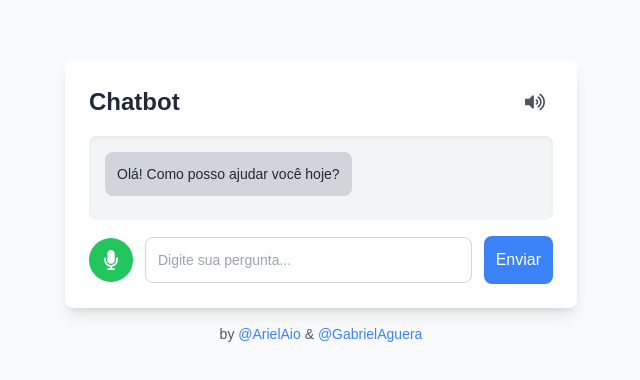
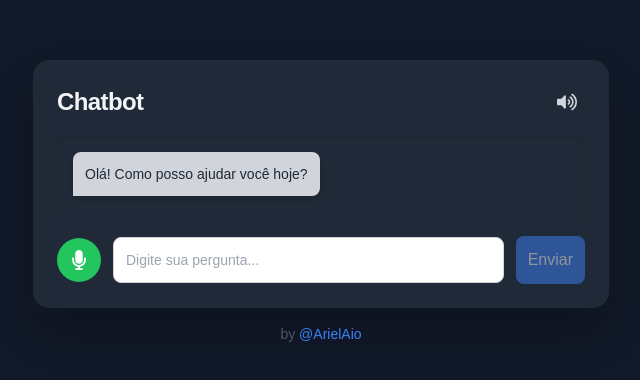
Before and after one commit to ArielAio/ChatBot, a Next.js app: page / in a window 1280 px wide. Shown: the part 198-578 px from the top of the page, without its empty margins (319-959 px from the left). Built offline with nearby package versions, Linux system fonts and the light colour scheme.

Commit message:
refactor: mudando modelo e interface

```diff
--- a/pages/api/chatbot.js
+++ b/pages/api/chatbot.js
@@ -6,50 +6,37 @@ const client = new openai.OpenAI({
     baseURL: "https://chat.maritaca.ai/api",
 });
 
-const contarTokens = (texto) => {
-    return encode(texto).length;
-};
+const contarTokens = texto => encode(texto).length;
 
-const truncarResposta = (resposta) => {
-    const pontoFinal = resposta.lastIndexOf('.');
-    return pontoFinal !== -1 ? resposta.substring(0, pontoFinal + 1) : resposta;
-};
-
-const consultarAPI = async (pergunta) => {
-    const messages = [
-        { role: 'system', content: 'Responda em uma frase curta e completa, não ultrapassando 80 tokens.' },
+const consultarAPI = async pergunta => {
+    const response = await client.chat.completions.create({
+        model: 'sabia-3.1',
+        messages: [
+            { role: 'system', content: 'Responda em uma frase curta e completa, não ultrapassando 200 tokens.' },
             { role: 'user', content: pergunta },
-    ];
-
-    const response = await client.chat.completions.create({
-        model: 'sabia-2-small',
-        messages,
+        ],
         temperature: 0.1,
-        max_tokens: 80,
+        max_tokens: 200,
         stop: ['\n', '.', '!'],
     });
-
-    return truncarResposta(response.choices[0].message.content);
+    return response.choices[0].message.content;
 };
 
 export default async function handler(req, res) {
-    if (req.method === 'POST') {
-        let { pergunta } = req.body;
-
-        if (contarTokens(pergunta) > 50) {
+    if (req.method !== 'POST') {
+        res.status(405).json({ mensagem: 'Método não permitido.' });
+        return;
+    }
+    const { pergunta } = req.body;
+    if (!pergunta || contarTokens(pergunta) > 50) {
         res.status(400).json({ mensagem: 'A pergunta excede o limite de 50 tokens.' });
         return;
     }
-
     try {
         const resposta = await consultarAPI(pergunta);
-
         res.status(200).json({ resposta });
     } catch (error) {
         console.error("Erro ao consultar a API:", error);
         res.status(500).json({ mensagem: 'Erro ao consultar a API.' });
     }
-    } else {
-        res.status(405).json({ mensagem: 'Método não permitido.' });
 }
-}
--- a/pages/index.js
+++ b/pages/index.js
@@ -1,4 +1,4 @@
-import { useState, useRef, useEffect } from 'react';
+import { useState, useRef, useEffect, useCallback } from 'react';
 import { FaMicrophone, FaVolumeMute, FaVolumeUp } from 'react-icons/fa';
 
 export default function Home() {
@@ -7,150 +7,147 @@ export default function Home() {
   const [reconhecedor, setReconhecedor] = useState(null);
   const [ouvindo, setOuvindo] = useState(false);
   const [mute, setMute] = useState(false);
+  const [loading, setLoading] = useState(false);
   const circuloRef = useRef(null);
   const endOfMessagesRef = useRef(null);
 
-  const falarResposta = (texto) => {
+  const falarResposta = useCallback((texto) => {
     if (mute) return;
+    const sintetizador = window.speechSynthesis;
+    const fala = new window.SpeechSynthesisUtterance(texto);
+    fala.lang = 'pt-BR';
+    sintetizador.speak(fala);
+  }, [mute]);
 
-    const sintetizador = window.speechSynthesis;
-    const fala = new SpeechSynthesisUtterance(texto);
-    fala.lang = 'pt-BR';
-
-    sintetizador.speak(fala);
-  };
-
-  const enviarPergunta = async () => {
-    if (!pergunta) return;
-
-    const novaConversa = [...conversas, { tipo: 'usuario', texto: pergunta }];
-    setConversas(novaConversa);
-
+  const enviarPergunta = useCallback(async () => {
+    if (!pergunta || loading) return;
+    setConversas((prev) => [...prev, { tipo: 'usuario', texto: pergunta }]);
+    setLoading(true);
+    setPergunta('');
+    try {
       const res = await fetch('/api/chatbot', {
         method: 'POST',
-      headers: {
-        'Content-Type': 'application/json',
-      },
+        headers: { 'Content-Type': 'application/json' },
         body: JSON.stringify({ pergunta }),
       });
       const data = await res.json();
+      setConversas((prev) => [...prev, { tipo: 'bot', texto: data.resposta }]);
+      falarResposta(data.resposta);
+    } catch {
+      setConversas((prev) => [...prev, { tipo: 'bot', texto: 'Erro ao gerar resposta.' }]);
+    } finally {
+      setLoading(false);
+    }
+  }, [pergunta, falarResposta, loading]);
 
-    const resposta = data.resposta;
-    setConversas((prev) => [...prev, { tipo: 'bot', texto: resposta }]);
-    setPergunta('');
-
-    falarResposta(resposta);
-  };
-
-  const handleKeyDown = (e) => {
+  const handleKeyDown = useCallback((e) => {
     if (e.key === 'Enter') {
       e.preventDefault();
       enviarPergunta();
     }
-  };
+  }, [enviarPergunta]);
 
-  const iniciarOuPararReconhecimentoVoz = () => {
-    if (ouvindo) {
+  const iniciarOuPararReconhecimentoVoz = useCallback(() => {
+    if (ouvindo && reconhecedor) {
       reconhecedor.stop();
       setOuvindo(false);
-      if (circuloRef.current) {
-        circuloRef.current.classList.remove('ouvindo');
+      circuloRef.current?.classList.remove('ouvindo');
+      return;
     }
-    } else {
     if ('SpeechRecognition' in window || 'webkitSpeechRecognition' in window) {
       const reconhecimento = new (window.SpeechRecognition || window.webkitSpeechRecognition)();
       reconhecimento.lang = 'pt-BR';
       reconhecimento.interimResults = false;
       reconhecimento.maxAlternatives = 1;
-
       reconhecimento.onresult = (event) => {
         const resultado = event.results[0][0].transcript;
         setPergunta(resultado);
-          enviarPergunta();
+        setTimeout(() => enviarPergunta(), 100);
       };
-
       reconhecimento.onerror = (event) => {
-          console.error('Erro no reconhecimento de voz:', event.error);
         setOuvindo(false);
-          if (circuloRef.current) {
-            circuloRef.current.classList.remove('ouvindo');
-          }
+        circuloRef.current?.classList.remove('ouvindo');
       };
-
       reconhecimento.onstart = () => {
         setOuvindo(true);
-          if (circuloRef.current) {
-            circuloRef.current.classList.add('ouvindo');
-          }
+        circuloRef.current?.classList.add('ouvindo');
       };
-
       reconhecimento.onend = () => {
-          console.log('Reconhecimento de voz finalizado');
         setOuvindo(false);
-          if (circuloRef.current) {
-            circuloRef.current.classList.remove('ouvindo');
-          }
+        circuloRef.current?.classList.remove('ouvindo');
       };
-
       setReconhecedor(reconhecimento);
       reconhecimento.start();
     } else {
       alert('Reconhecimento de voz não é suportado neste navegador.');
     }
-    }
-  };
+  }, [ouvindo, reconhecedor, enviarPergunta]);
 
-  const toggleMute = () => {
-    setMute(!mute);
-  };
+  const toggleMute = useCallback(() => setMute((m) => !m), []);
 
   useEffect(() => {
+    // Forçar dark mode no html
+    document.documentElement.classList.add('dark');
+    document.documentElement.classList.remove('light');
     endOfMessagesRef.current?.scrollIntoView({ behavior: 'smooth' });
-  }, [conversas]);
+  }, [conversas, loading]);
 
   return (
-    <div className="flex flex-col items-center justify-center min-h-screen bg-gray-50 p-4">
-      <div className="bg-white w-full max-w-lg p-6 rounded-lg shadow-lg flex flex-col h-full max-h-[80vh]">
+    <div className="flex flex-col items-center justify-center min-h-screen bg-gray-900 transition-colors duration-500 p-4">
+      <div className="bg-gray-800 w-full max-w-xl p-6 rounded-2xl shadow-2xl flex flex-col h-full max-h-[80vh] transition-colors duration-500">
         <div className="flex items-center justify-between mb-4">
-          <h1 className="text-2xl font-semibold text-gray-800">Chatbot</h1>
+          <h1 className="text-2xl font-semibold text-gray-100 tracking-tight">Chatbot</h1>
+          <div className="flex items-center gap-2">
             <button
               onClick={toggleMute}
-            className="p-2 text-gray-600 hover:text-gray-800 transition-colors duration-200"
+              className="p-2 text-gray-300 hover:text-white transition-colors duration-200"
+              aria-label={mute ? 'Ativar som' : 'Desativar som'}
             >
               {mute ? <FaVolumeMute size={20} /> : <FaVolumeUp size={20} />}
             </button>
           </div>
-
+        </div>
         {/* Janela de Chat */}
-        <div className="flex-1 overflow-y-auto p-4 bg-gray-100 rounded-lg shadow-inner">
+        <div className="flex-1 overflow-y-auto p-4 bg-gray-800 rounded-lg shadow-inner transition-colors duration-500">
           {conversas.map((conversa, index) => (
             <div
               key={index}
               className={`mb-2 flex ${conversa.tipo === 'usuario' ? 'justify-end' : 'justify-start'}`}
             >
               <div
-                className={`p-3 rounded-lg max-w-[75%] text-sm ${conversa.tipo === 'usuario'
-                  ? 'bg-blue-500 text-white'
-                  : 'bg-gray-300 text-gray-800'
+                className={`p-3 rounded-lg max-w-[75%] text-sm shadow-md transition-all duration-300 ${conversa.tipo === 'usuario'
+                  ? 'bg-blue-500 text-white rounded-br-none animate-fadeInRight'
+                  : 'bg-gray-300 dark:bg-gray-700 text-gray-800 dark:text-gray-100 rounded-bl-none animate-fadeInLeft'
                   }`}
+                style={{ animationDuration: '0.4s' }}
               >
                 {conversa.texto}
               </div>
             </div>
           ))}
+          {loading && (
+            <div className="mb-2 flex justify-start">
+              <div className="flex items-center space-x-2 animate-pulse">
+                <span className="block w-2 h-2 bg-blue-400 rounded-full animate-bounce" style={{ animationDelay: '0s' }}></span>
+                <span className="block w-2 h-2 bg-blue-400 rounded-full animate-bounce" style={{ animationDelay: '0.15s' }}></span>
+                <span className="block w-2 h-2 bg-blue-400 rounded-full animate-bounce" style={{ animationDelay: '0.3s' }}></span>
+                <span className="text-blue-500 dark:text-blue-300 font-medium ml-2">Gerando resposta...</span>
+              </div>
+            </div>
+          )}
           <div ref={endOfMessagesRef} />
         </div>
-
         <div className="flex items-center space-x-3 mt-4">
           <button
             onClick={iniciarOuPararReconhecimentoVoz}
-            className="relative p-3 bg-green-500 text-white rounded-full hover:bg-green-600 transition-colors duration-200"
+            className={`relative p-3 bg-green-500 text-white rounded-full hover:bg-green-600 transition-colors duration-200 disabled:opacity-50 focus:outline-none focus:ring-2 focus:ring-green-400 ${ouvindo ? 'ring-4 ring-green-300' : ''}`}
+            disabled={loading}
+            aria-label={ouvindo ? 'Parar reconhecimento de voz' : 'Iniciar reconhecimento de voz'}
           >
             <FaMicrophone size={20} />
             <div
               ref={circuloRef}
-              className={`absolute inset-0 border-2 rounded-full ${ouvindo ? 'border-green-300' : 'border-transparent'
-                } transition-transform duration-300`}
+              className={`absolute inset-0 border-2 rounded-full pointer-events-none ${ouvindo ? 'border-green-300 animate-pulse' : 'border-transparent'} transition-transform duration-300`}
               style={{ transform: ouvindo ? 'scale(1.3)' : 'scale(1)' }}
             />
           </button>
@@ -160,29 +157,40 @@ export default function Home() {
             onChange={(e) => setPergunta(e.target.value)}
             onKeyDown={handleKeyDown}
             placeholder="Digite sua pergunta..."
-            className="flex-1 p-3 border border-gray-300 rounded-lg text-sm focus:outline-none focus:ring-2 focus:ring-blue-500"
+            className="flex-1 p-3 border border-gray-300 dark:border-gray-600 rounded-lg text-sm focus:outline-none focus:ring-2 focus:ring-blue-500 dark:bg-gray-800 dark:text-gray-100 transition-colors"
+            disabled={loading}
+            aria-label="Campo de pergunta"
           />
           <button
             onClick={enviarPergunta}
-            className="p-3 bg-blue-500 text-white rounded-lg hover:bg-blue-600 transition-colors duration-200"
+            className="p-3 bg-blue-500 text-white rounded-lg hover:bg-blue-600 transition-colors duration-200 disabled:opacity-50 focus:outline-none focus:ring-2 focus:ring-blue-400"
+            disabled={loading || !pergunta}
+            aria-label="Enviar pergunta"
           >
             Enviar
           </button>
         </div>
       </div>
-
-      <footer className="mt-4 text-sm text-gray-600">
+      <footer className="mt-4 text-sm text-gray-600 dark:text-gray-300">
         <p>
           by{' '}
           <a href="https://www.linkedin.com/in/ariel-aio/" className="text-blue-500 hover:underline" target="_blank" rel="noopener noreferrer">
             @ArielAio
-          </a>{' '}
-          &{' '}
-          <a href="https://www.linkedin.com/in/gabriel-aguera-baria-435058295/" className="text-blue-500 hover:underline" target="_blank" rel="noopener noreferrer">
-            @GabrielAguera
           </a>
         </p>
       </footer>
+      <style jsx global>{`
+        @keyframes fadeInRight {
+          from { opacity: 0; transform: translateX(40px); }
+          to { opacity: 1; transform: translateX(0); }
+        }
+        @keyframes fadeInLeft {
+          from { opacity: 0; transform: translateX(-40px); }
+          to { opacity: 1; transform: translateX(0); }
+        }
+        .animate-fadeInRight { animation: fadeInRight 0.4s; }
+        .animate-fadeInLeft { animation: fadeInLeft 0.4s; }
+      `}</style>
     </div>
   );
 }
--- a/styles/globals.css
+++ b/styles/globals.css
@@ -2,20 +2,20 @@
 @tailwind components;
 @tailwind utilities;
 
-:root {
+:root.light {
   --background: #ffffff;
   --foreground: #171717;
 }
-
-@media (prefers-color-scheme: dark) {
-  :root {
-    --background: #0a0a0a;
-    --foreground: #ededed;
-  }
+:root.dark {
+  --background: #0a0a0a;
+  --foreground: #ededed;
 }
 
 body {
   font-family: Arial, Helvetica, sans-serif;
+  background: var(--background);
+  color: var(--foreground);
+  transition: background 0.3s, color 0.3s;
 }
 
 @layer utilities {
```
Also changed, not shown: 1 other file (tests, documents, lock files or other folders). Lines whose indentation alone changed are shown as unchanged.
